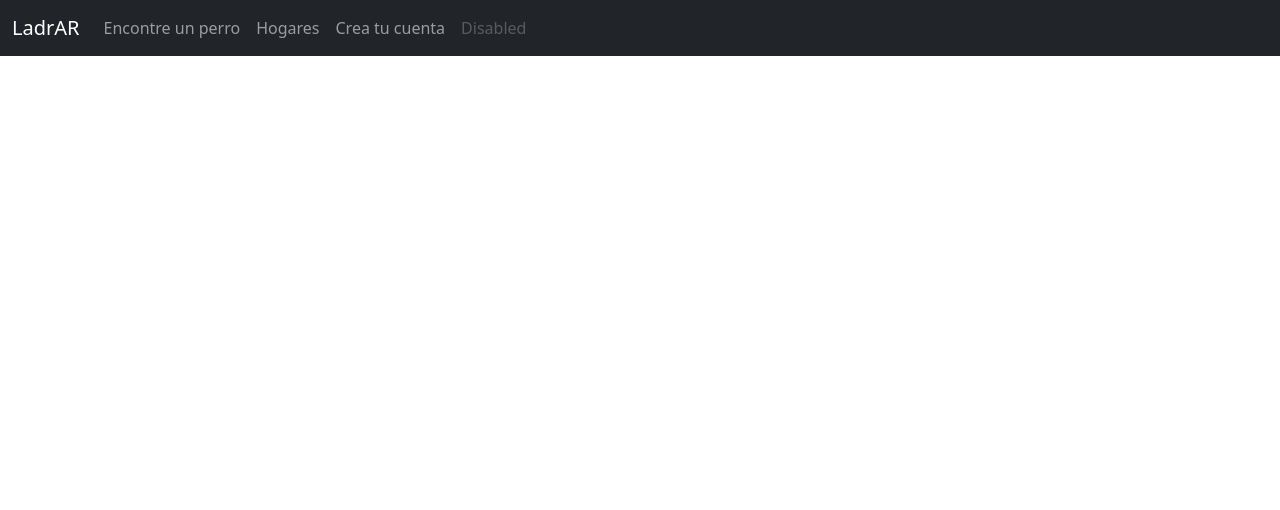
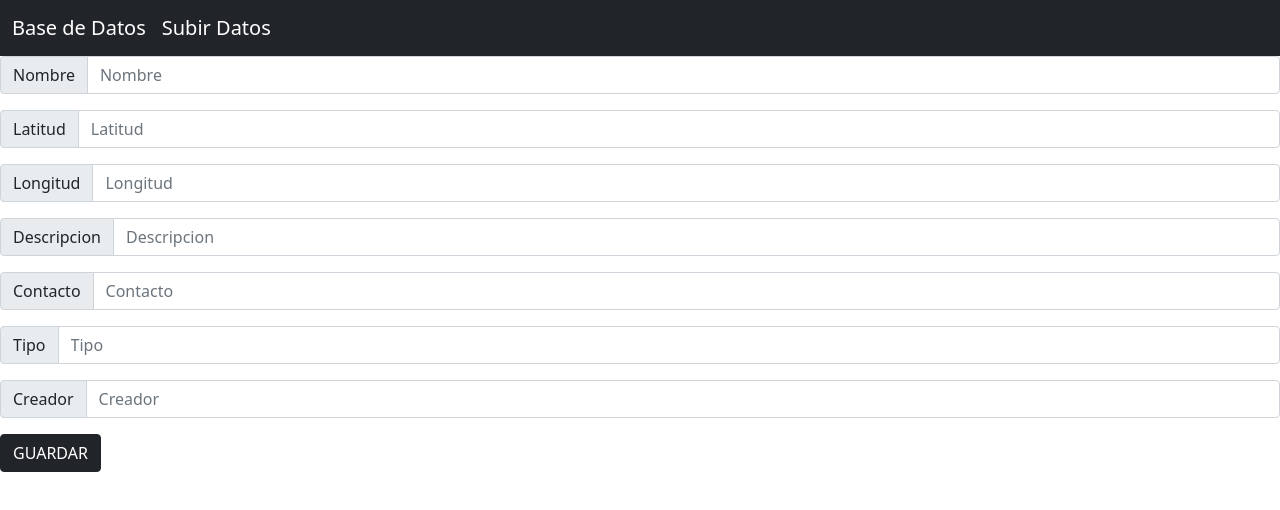
Before and after one commit to Leonkinilo/LadrAR, a React (Create React App) app in the folder front-end/: page /subir in a window 1280 px wide. Shown: the top 510 px of the page. Built offline with nearby package versions, Linux system fonts and the light colour scheme.

Commit message:
jkldghidfge

```diff
--- a/front-end/package.json
+++ b/front-end/package.json
@@ -8,6 +8,7 @@
     "@testing-library/user-event": "^12.8.3",
     "bootstrap": "^5.1.0",
     "react": "^17.0.2",
+    "react-bootstrap": "^2.0.2",
     "react-dom": "^17.0.2",
     "react-router-dom": "^5.2.1",
     "react-scripts": "4.0.3",
--- a/front-end/src/App.js
+++ b/front-end/src/App.js
@@ -3,11 +3,16 @@ import {BrowserRouter as Router, Route} from 'react-router-dom'
 import 'bootstrap/dist/css/bootstrap.min.css';
 import './App.css';
 import Navigation from './componentes/navigation'
+import home from "./componentes/home"
+import subir from './componentes/subir';
 
 function App() {
   return (
+
     <Router>
-      <Route path= "/" component={Navigation}/>
+      <Navigation/>
+      <Route exact path= "/" component={home}/>
+      <Route exact path= "/subir" component={subir}/>
     </Router>
   );
 }
--- /dev/null
+++ b/front-end/src/componentes/home.js
@@ -0,0 +1,18 @@
+import React, { Component } from 'react'
+import { Card } from 'react-bootstrap'
+
+export class home extends Component {
+    render() {
+        return (
+            <div>
+                <Card>
+                    <Card.Text>
+                        tu vieja es re puta
+                    </Card.Text>
+                </Card>
+            </div>
+        )
+    }
+}
+
+export default home
--- a/front-end/src/componentes/navigation.js
+++ b/front-end/src/componentes/navigation.js
@@ -1,13 +1,14 @@
 import React, { Component } from 'react'
-import {Link} from 'react-router-dom'
+import { Link } from 'react-router-dom'
 
 export default class navigation extends Component {
     render() {
         return (
+            <nav>
                 <nav className="navbar navbar-expand-lg navbar-dark bg-dark">
                     <div className="container-fluid">
                         <Link className="navbar-brand" to='/'>
-                        LadrAR
+                            Base de Datos
                         </Link>
                         <button class="navbar-toggler" type="button" data-bs-toggle="collapse" data-bs-target="#navbarNav" aria-controls="navbarNav" aria-expanded="false" aria-label="Toggle navigation">
                             <span class="navbar-toggler-icon"></span>
@@ -15,27 +16,16 @@ export default class navigation extends Component {
                         <div class="collapse navbar-collapse" id="navbarNav">
                             <ul class="navbar-nav">
                                 <li class="nav-item">
-                                <Link className="nav-link" to='/perros'>
-                                Encontre un perro
+                                    <Link className="navbar-brand" to='/subir'>
+                                        Subir Datos
                                     </Link>
-                            </li>
-                            <li class="nav-item">
-                            <Link className="nav-link" to='/Hogares'>
-                                Hogares
-                                </Link>
-                            </li>
-                            <li class="nav-item">
-                            <Link className="nav-link" to='/usuarios'>
-                                Crea tu cuenta
-                                </Link>
-                            </li>
-                            <li class="nav-item">
-                                <a class="nav-link disabled" href="#" tabindex="-1" aria-disabled="true">Disabled</a>
                                 </li>
                             </ul>
                         </div>
                     </div>
                 </nav>
+            </nav>
+
         )
     }
 }
--- /dev/null
+++ b/front-end/src/componentes/subir.js
@@ -0,0 +1,77 @@
+import React, { Component } from 'react'
+import { InputGroup, FormControl, Form, Button} from "react-bootstrap"
+
+export class subir extends Component {
+    render() {
+        return (
+            <>
+                <InputGroup className="mb-3">
+                    <InputGroup.Text id="basic-addon1">Nombre</InputGroup.Text>
+                    <FormControl
+                        placeholder="Nombre"
+                        aria-label="Username"
+                        aria-describedby="basic-addon1"
+                    />
+                </InputGroup>
+
+                <InputGroup className="mb-3">
+                    <InputGroup.Text id="basic-addon1">Latitud</InputGroup.Text>
+                    <FormControl
+                        placeholder="Latitud"
+                        aria-label="Username"
+                        aria-describedby="basic-addon1"
+                    />
+                </InputGroup>
+
+                <InputGroup className="mb-3">
+                    <InputGroup.Text id="basic-addon1">Longitud</InputGroup.Text>
+                    <FormControl
+                        placeholder="Longitud"
+                        aria-label="Username"
+                        aria-describedby="basic-addon1"
+                    />
+                </InputGroup>
+
+                <InputGroup className="mb-3">
+                    <InputGroup.Text id="basic-addon1">Descripcion</InputGroup.Text>
+                    <FormControl
+                        placeholder="Descripcion"
+                        aria-label="Username"
+                        aria-describedby="basic-addon1"
+                    />
+                </InputGroup>
+
+                <InputGroup className="mb-3">
+                    <InputGroup.Text id="basic-addon1">Contacto</InputGroup.Text>
+                    <FormControl
+                        placeholder="Contacto"
+                        aria-label="Username"
+                        aria-describedby="basic-addon1"
+                    />
+                </InputGroup>
+
+                <InputGroup className="mb-3">
+                    <InputGroup.Text id="basic-addon1">Tipo</InputGroup.Text>
+                    <FormControl
+                        placeholder="Tipo"
+                        aria-label="Username"
+                        aria-describedby="basic-addon1"
+                    />
+                </InputGroup>
+
+                <InputGroup className="mb-3">
+                    <InputGroup.Text id="basic-addon1">Creador</InputGroup.Text>
+                    <FormControl
+                        placeholder="Creador"
+                        aria-label="Username"
+                        aria-describedby="basic-addon1"
+                    />
+                </InputGroup>
+
+                <Button variant="dark">GUARDAR</Button>
+            </>
+        )
+    }
+}
+
+export default subir
```
Also changed, not shown: 2 other files (tests, documents, lock files or other folders). Lines whose indentation alone changed are shown as unchanged.
